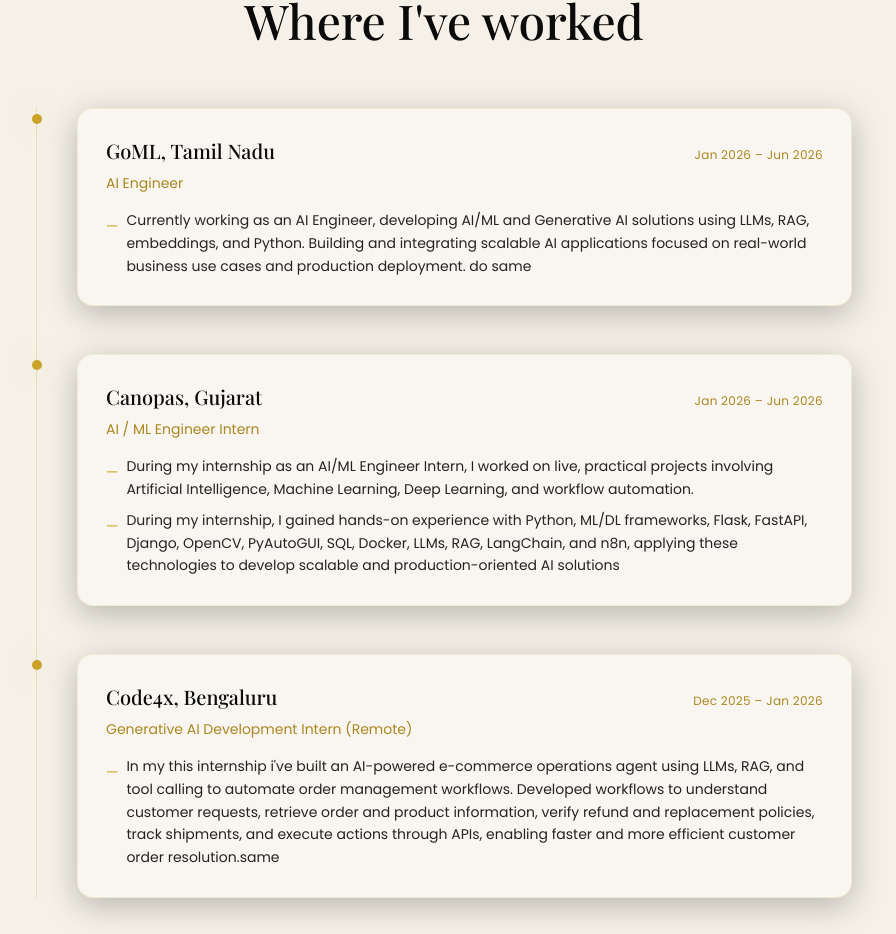
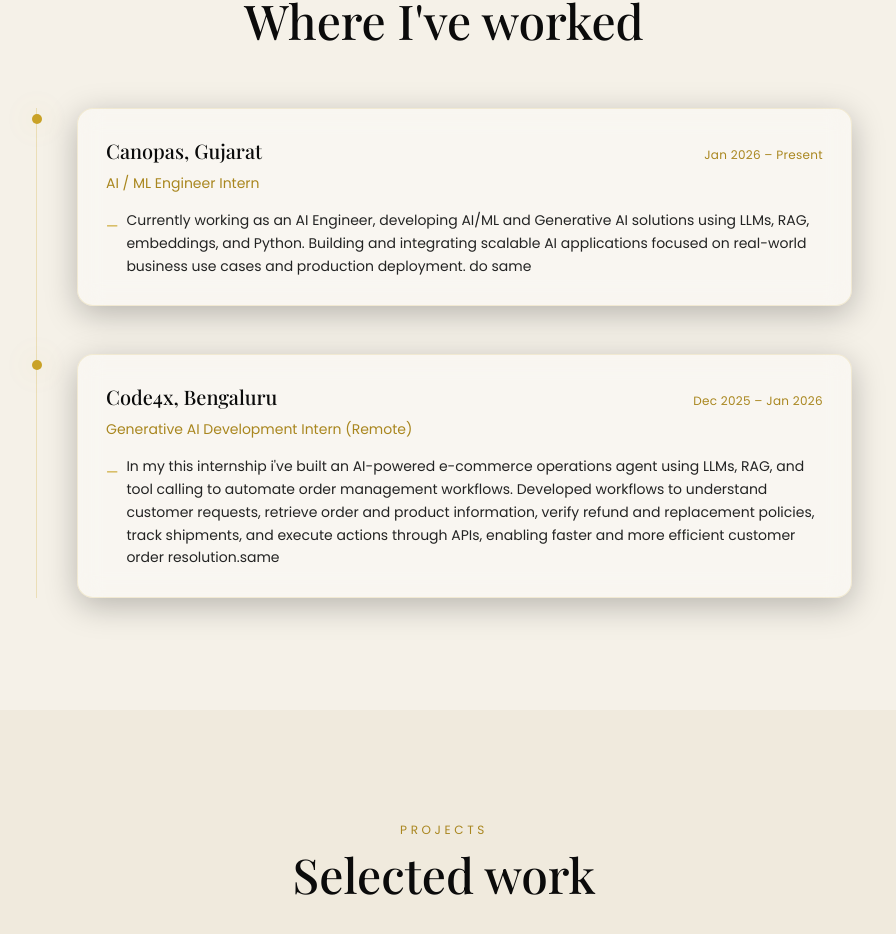
Before and after one commit to Lvgs3033/Dhvani-portfolio, a React (Vite) app: page / in a window 1280 px wide. Shown: the part 2854-3788 px from the top of the page, without its empty margins (196-1092 px from the left). Built offline with nearby package versions, Linux system fonts and the light colour scheme; a web font is replaced by a local one.

Commit message:
Update portfolioData.ts

```diff
--- a/src/data/portfolioData.ts
+++ b/src/data/portfolioData.ts
@@ -193,35 +193,16 @@
 
 export const experience = [
 
-{
-  company: "GoML, Tamil Nadu",
-  role: { en: "AI Engineer", de: "KI-Ingenieur", fr: "Ingénieur en Intelligence Artificielle" } as Bilingual,
-  duration: "Jan 2026 – Jun 2026",
+  {
+  company: "Canopas, Gujarat",
+  role: { en: "AI / ML Engineer Intern", de: "Praktikantin als KI-/ML-Ingenieurin", fr: "Stagiaire Ingénieure IA / ML" } as Bilingual,
+  duration: "Jan 2026 – Present",
   logo: "",
   points: [
     {
       en: "Currently working  as an AI Engineer, developing AI/ML and Generative AI solutions using LLMs, RAG, embeddings, and Python. Building and integrating scalable AI applications focused on real-world business use cases and production deployment. do same",
       de: "Derzeit arbeite ich als AI Engineer und entwickle AI/ML- sowie Generative-AI-Lösungen mit LLMs, RAG, Embeddings und Python. Ich entwickle und integriere skalierbare KI-Anwendungen mit Fokus auf praxisnahe Geschäftsanwendungen und produktionsreife Bereitstellung.",
       fr: "Je travaille actuellement en tant qu’AI Engineer, où je développe des solutions d’IA/ML et d’IA générative utilisant des LLMs, le RAG, les embeddings et Python. Je développe et intègre des applications d’IA évolutives, axées sur des cas d’utilisation métier concrets et leur déploiement en production."
-    } as Bilingual,
-  ],
-},
-
-  {
-  company: "Canopas, Gujarat",
-  role: { en: "AI / ML Engineer Intern", de: "Praktikantin als KI-/ML-Ingenieurin", fr: "Stagiaire Ingénieure IA / ML" } as Bilingual,
-  duration: "Jan 2026 – Jun 2026",
-  logo: "",
-  points: [
-    {
-      en: "During my internship as an AI/ML Engineer Intern, I worked on live, practical projects involving Artificial Intelligence, Machine Learning, Deep Learning, and workflow automation.",
-      de: "Während meines Praktikums als AI/ML Engineer Intern arbeitete ich an praxisnahen Projekten in den Bereichen Künstliche Intelligenz, Machine Learning, Deep Learning und Workflow-Automatisierung.",
-      fr: "Lors de mon stage en tant qu’AI/ML Engineer Intern, j’ai travaillé sur des projets pratiques dans les domaines de l’intelligence artificielle, du machine learning, du deep learning et de l’automatisation des workflows."
-    } as Bilingual,
-    {
-      en: "During my internship, I gained hands-on experience with Python, ML/DL frameworks, Flask, FastAPI, Django, OpenCV, PyAutoGUI, SQL, Docker, LLMs, RAG, LangChain, and n8n, applying these technologies to develop scalable and production-oriented AI solutions",
-      de: "Während meines Praktikums sammelte ich praktische Erfahrungen mit Python, ML/DL-Frameworks, Flask, FastAPI, Django, OpenCV, PyAutoGUI, SQL, Docker, LLMs, RAG, LangChain und n8n und setzte diese Technologien zur Entwicklung skalierbarer und produktionsorientierter KI-Lösungen ein.",
-      fr: "Au cours de mon stage, j’ai acquis une expérience pratique avec Python, les frameworks ML/DL, Flask, FastAPI, Django, OpenCV, PyAutoGUI, SQL, Docker, les LLMs, le RAG, LangChain et n8n, en utilisant ces technologies pour développer des solutions d’IA évolutives et adaptées à la production."
     } as Bilingual,
   ],
 },
```
